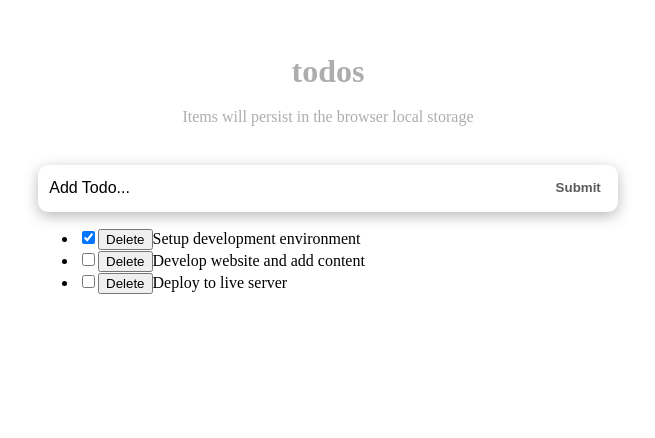
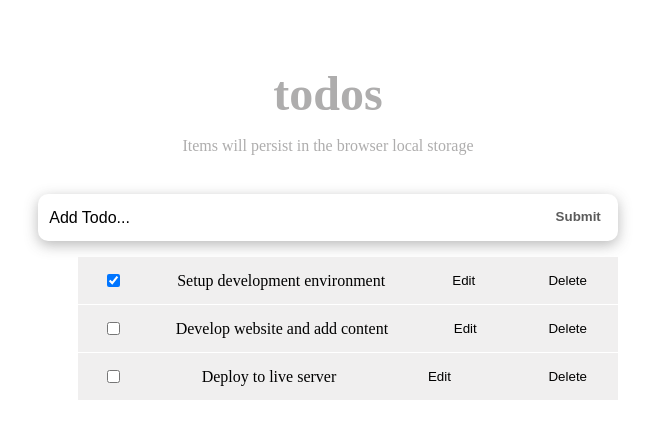
Before and after one commit to kwesiObuobi/react-tutorial, a React (Vite) app: page / in a window 1280 px wide. Shown: the part 118-556 px from the top of the page, without its empty margins (332-987 px from the left). Built offline with nearby package versions, Linux system fonts and the light colour scheme.

Commit message:
Add 'Edit' button

```diff
--- a/src/components/Header.jsx
+++ b/src/components/Header.jsx
@@ -1,3 +1,5 @@
+import styles from "@/styles/Header.module.css";
+
 const Header = () => {
   return (
     <header
@@ -7,6 +9,7 @@ const Header = () => {
         color: '#aeadad',
         textAlign: 'center',
       }}
+      className={styles.header}
     >
       <h1>todos</h1>
       <p>Items will persist in the browser local storage</p>
--- a/src/components/TodoItem.jsx
+++ b/src/components/TodoItem.jsx
@@ -1,4 +1,5 @@
 import PropTypes from 'prop-types';
+import styles from '@/styles/TodoItem.module.css';
 
 const TodoItem = ({ itemProp, setTodos, delTodo }) => {
   const handleChange = (id) => {
@@ -16,14 +17,17 @@ const TodoItem = ({ itemProp, setTodos, delTodo }) => {
   }
 
   return (
-  <li>
+  <li className={styles.item}>
+    <div className={styles.content}>
       <input
         type="checkbox"
         checked={itemProp.completed}
         onChange={() => handleChange(itemProp.id)}
       />
+      <button>Edit</button>
       <button onClick={() => delTodo(itemProp.id)}>Delete</button>
       {itemProp.title}
+    </div>
   </li>
   );
 };
```
Lines whose indentation alone changed are shown as unchanged.
